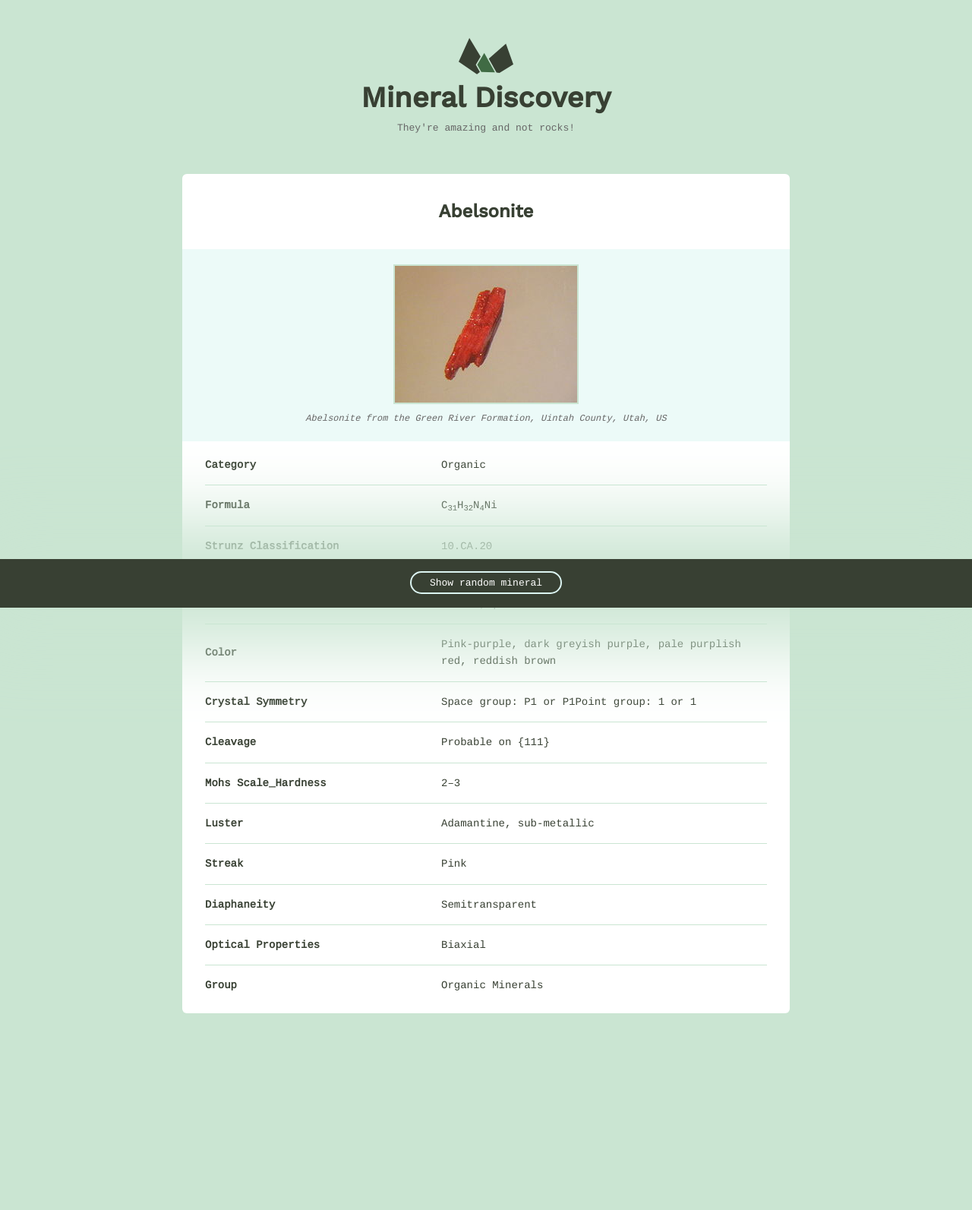
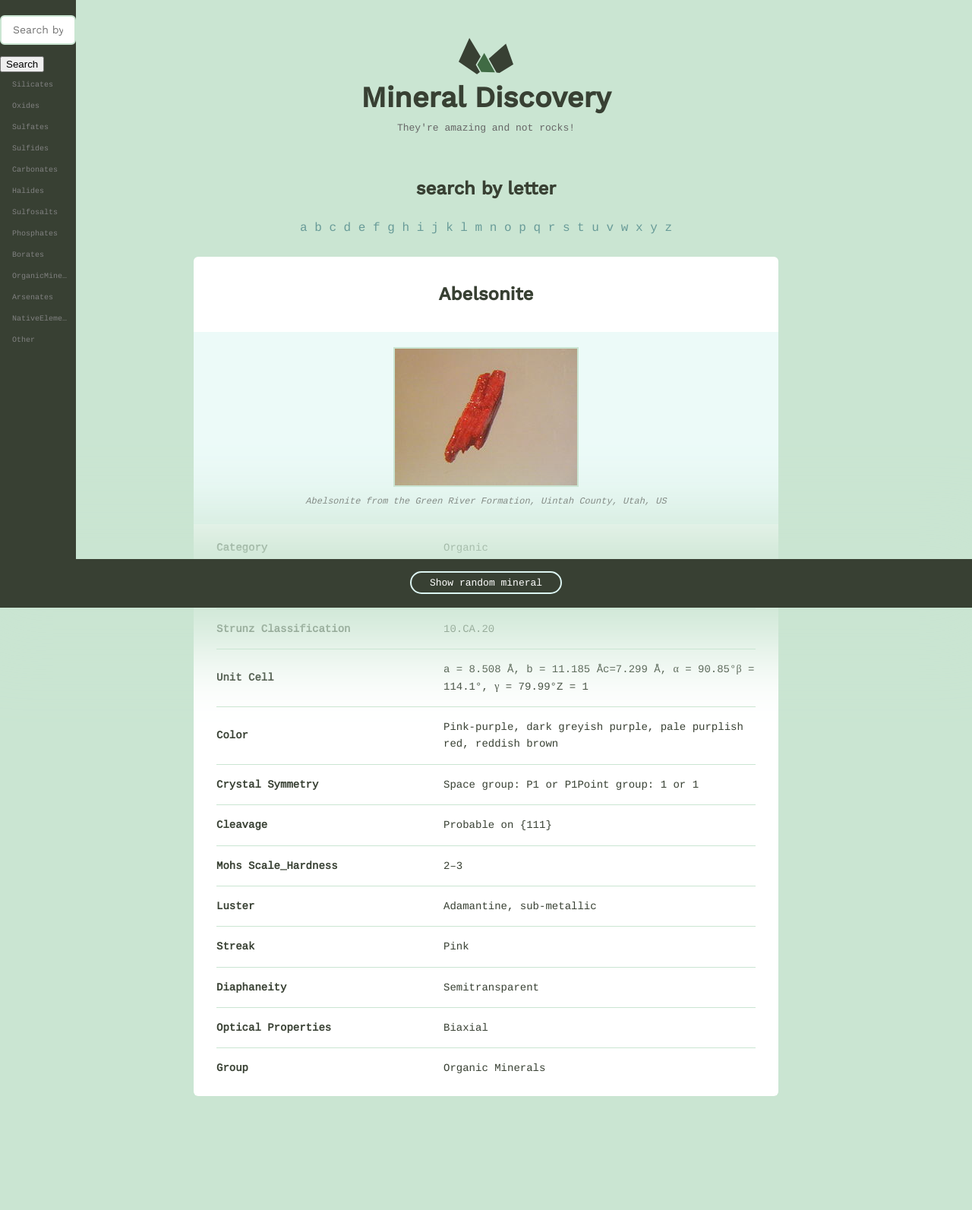
Before and after one commit to Brogrammer1/Mineral_web_app, a Django app: page /mineral/1/ in a window 1280 px wide. Shown: the whole page at 76% size. Before the commit the page ends 1334 px from the top, so only its background shows below. Run offline with Django 3.2, Linux system fonts and the light colour scheme; data comes from the database, SQL or seed files in the repository.

Commit message:
added additional search features

```diff
--- a/Mineral_web_app/urls.py
+++ b/Mineral_web_app/urls.py
@@ -17,9 +17,17 @@ from django.contrib import admin
 from django.urls import path
 from django.conf.urls import include, url
 from . import views
+from django.conf import settings
+from django.conf.urls import include, url
 
 urlpatterns = [
-    path('mineral/', include(('minerals.urls','minerals'),namespace='minerals')),
+    url(r'mineral/', include(('minerals.urls','minerals'),namespace='minerals')),
     path('admin/', admin.site.urls),
-    path('', views.home_page,name ='home'),
+    url(r'^$', views.home_page,name ='home'),
 ]
+
+if settings.DEBUG:
+    import debug_toolbar
+    urlpatterns = [
+        url(r'^__debug__/', include(debug_toolbar.urls)),
+    ] + urlpatterns
--- a/assets/css/global.css
+++ b/assets/css/global.css
@@ -202,3 +202,34 @@ table, p, ul { margin-bottom: 2.5rem; }
 .mineral__table-container { padding: 5px 30px 0; }
 .mineral__category { font-weight: bold; width: 40%; }
 .mineral__formula { font-size: 12px; }
+.top-bar{}
+.top-bar-left{float:left}
+.top-bar-right{float:right}
+* {box-sizing: border-box;}
+.sidenav {
+    height: 100%;
+    width: 100px;
+    position: fixed;
+    z-index: 1;
+    top: 0;
+    left: 0;
+    background-color: #384033;
+    overflow-x: hidden;
+    padding-top: 20px;
+}
+
+.sidenav a {
+    padding: 6px 8px 6px 16px;
+    text-decoration: none;
+    font-size: 10px;
+    color: #818181;
+    display: block;
+}
+
+.sidenav a:hover {
+    color: #f1f1f1;
+}
+@media screen and (max-height: 450px) {
+    .sidenav {padding-top: 15px;}
+    .sidenav a {font-size: 18px;}
+}
--- /dev/null
+++ b/minerals/templatetags/minerals_extras.py
@@ -0,0 +1,27 @@
+from django import template
+
+register = template.Library()
+
+
+@register.simple_tag
+def group_names():
+    group = ['Silicates',
+                   'Oxides',
+                   'Sulfates',
+                   'Sulfides',
+                   'Carbonates',
+                   'Halides',
+                   'Sulfosalts',
+                   'Phosphates',
+                   'Borates',
+                   'OrganicMinerals',
+                   'Arsenates',
+                   'NativeElements',
+                   'Other']
+
+    return group
+
+
+@register.simple_tag
+def alphabet():
+    return list('abcdefghijklmnopqrstuvwxyz')
--- a/minerals/urls.py
+++ b/minerals/urls.py
@@ -1,9 +1,12 @@
 from django.conf.urls import url
-from django.urls import path
 
 from . import views
 
 urlpatterns = [
+    url(r'random/', views.random_mineral, name='random'),
+    url(r'search/', views.search, name='name_search'),
     url(r'(?P<pk>\d+)/', views.mineral_detail, name='detail'),
-    url(r'random/', views.random_mineral, name='random'),
+    url(r'group_(?P<group>\w+)/', views.search_group, name='group_search'),
+    url(r'letter_(?P<letter>[a-z])/', views.search_letter,
+        name='letter_search'),
 ]
--- a/minerals/views.py
+++ b/minerals/views.py
@@ -1,5 +1,5 @@
 from django.shortcuts import get_object_or_404, render
-
+from django.db.models import Q, Count
 from . import models
 
 
@@ -33,3 +33,24 @@ def mineral_detail(request, pk):
 def random_mineral(request):
     mineral = models.Mineral.objects.order_by('?').first()
     return mineral_detail(request, mineral.pk)
+
+
+def search(request):
+    term = request.GET.get('q')
+    minerals = models.Mineral.objects.filter(Q(name__icontains=term))
+    return render(request, 'index.html', {'minerals': minerals})
+
+
+def search_group(request, group):
+    if group == 'OrganicMinerals':
+        group = 'Organic Minerals'
+    elif group == 'NativeElements':
+        group = 'Native Elements'
+
+    minerals = models.Mineral.objects.filter(Q(group=group))
+    return render(request, 'index.html', {'minerals': minerals})
+
+
+def search_letter(request, letter):
+    minerals = models.Mineral.objects.filter(Q(name__istartswith=letter))
+    return render(request, 'index.html', {'minerals': minerals})
--- a/templates/layout.html
+++ b/templates/layout.html
@@ -1,5 +1,5 @@
 {% load static from staticfiles %}
-
+{% load minerals_extras %}
 <!DOCTYPE html>
 <html lang="en">
 <head>
@@ -15,7 +15,30 @@
     <link rel="stylesheet" href="{% static 'css/global.css' %}">
 </head>
 <body>
+<div class="sidenav">
+    <form action="{% url 'minerals:name_search' %}">
+        <input type="text" placeholder="Search by name" name="q">
+        <button type="submit">Search</button>
+    </form>
+    {% group_names as groups %}
+    {% for group in groups %}
+        {% url 'minerals:group_search' group=group as test %}
+        {% if request.get_full_path == test %}
+            <a href="{% url 'minerals:group_search' group=group %}"
+               style="background-color: gold;font-weight: bold;">
+                {{ group }}</a>
+        {% else %}
+            <a href="{% url 'minerals:group_search' group=group %}">
+                {{ group|truncatechars:12 }}</a>
+        {% endif %}
+    {% endfor %}
+
+
+</div>
+
+
 <div class="bounds">
+
     <div class="grid-100">
         <a href="{% url 'home' %}">
             <svg class="logo" viewBox="0 0 127.6 84.8"
@@ -31,11 +54,32 @@
         </a>
         <p class="logo__text text-centered">They're amazing and not rocks!</p>
     </div>
-    {% block content %}{% endblock %}
+    <h2 align="center">search by letter
+
+    </h2>
+    {% alphabet as alpha %}
+    <p align="center">
+        {% for letter in alpha %}
+            {% url 'minerals:letter_search' letter=letter as test2 %}
+            {% if request.get_full_path == test2 %}
+                <a href="{% url 'minerals:letter_search' letter=letter %}"
+                   style="background-color: gold;font-weight: bold;">
+                    {{ letter }}</a>
+            {% else %}
+                <a href="{% url 'minerals:letter_search' letter=letter %}">
+                    {{ letter }}</a>
+            {% endif %}
+        {% endfor %}
+
+    </p>
+    <div class="grid-100">
+        {% block content %}{% endblock %}
+    </div>
 </div>
 <div class="minerals__random">
     <a class="minerals__anchor" href="{% url 'minerals:random' %}">Show random
         mineral</a>
 </div>
+
 </body>
 </html>
```
Also changed, not shown: Mineral_web_app/settings.py (+7 -0 lines), minerals/templates/mineral_detail.html (+17 -29 lines), minerals/tests.py (+38 -21 lines), templates/mineral_groups.html (added, +10 -0 lines), minerals/templatetags/__init__.py (added).
